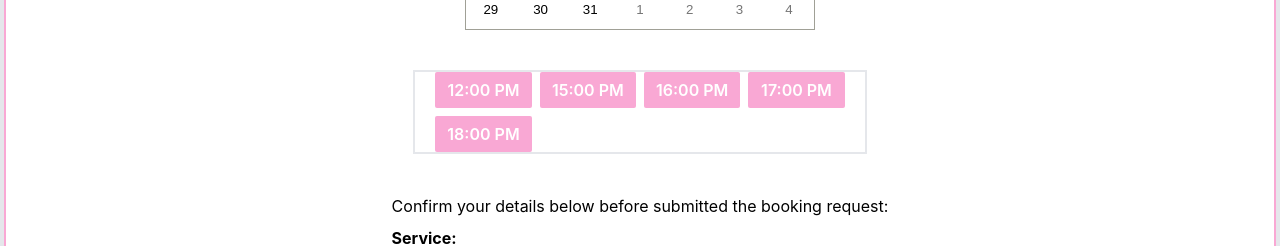
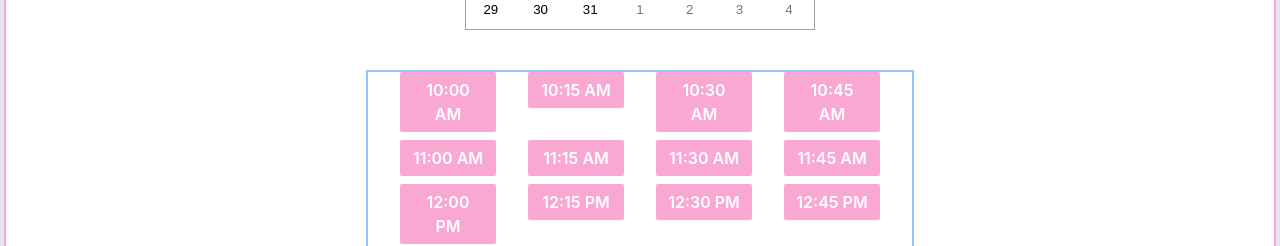
Before and after one commit to ryanpv/beauty-service-app, a React (Create React App) app in the folder client/: page /book-appointment in a window 1280 px wide. Shown: the part 569-815 px from the top of the page. Built offline with nearby package versions, Linux system fonts and the light colour scheme; no server answers.

Commit message:
added tieslot component

```diff
--- a/client/src/components/appointments-list.tsx
+++ b/client/src/components/appointments-list.tsx
@@ -34,7 +34,7 @@ const AppointmentsList:React.FC = () => {
     search: "",
     startDate: currentDate,
     endDate: "",
-    status: 1 // default 1 for "upcoming"
+    status: 2 // default 1 for "upcoming"
   });
 
   useEffect(() => {
--- a/client/src/components/booking-page.tsx
+++ b/client/src/components/booking-page.tsx
@@ -3,8 +3,10 @@ import Calendar from 'react-calendar';
 import 'react-calendar/dist/Calendar.css'; // default styling
 import { useStateContext } from '../contexts/state-contexts';
 import ServiceOptions from '../templates/service-options';
+import dayjs from 'dayjs';
+import TimeSlots  from '../templates/timeslots';
 
-export default function BookingPage() {
+const BookingPage: React.FC = () => {
   const { currentUser, allServices, setAllServices } = useStateContext();
   const newAppointmentState = {
     date: new Date(),
@@ -90,6 +92,7 @@ console.log("current user booking: ", currentUser)
     return formattedDate;
   };
 
+
   return (
     <div className='container flex flex-col border-2 border-solid space-y-10 my-10'>
       <h1 className='text-center font-bold text-2xl'>Book Appointment</h1>
@@ -115,48 +118,9 @@ console.log("current user booking: ", currentUser)
             />
           </div>
 
-          <div className='m-auto px-5 border-2 border-solid border-black- 300 grid grid-cols-4 gap-2'>
-            <div>
-              <button
-                name='time'
-                value="12:00"
-                onClick={ formChangeHandler }
-                className='w-full bg-pink-300 hover:bg-pink-200 px-3 py-1.5 rounded-sm text-center font-semibold text-white focus:ring-2 focus:ring-pink-300 '
-              >12:00 PM</button>
-            </div>
-            <div>
-              <button
-                name='time'
-                value="15:00"
-                onClick={ formChangeHandler }
-                className='w-full bg-pink-300 hover:bg-pink-200 px-3 py-1.5 rounded-sm text-center font-semibold text-white focus:ring-2 focus:ring-pink-300 '
-              >15:00 PM</button>
-            </div>
-            <div>
-              <button
-                name='time'
-                value="16:00"
-                onClick={ formChangeHandler }
-                className='w-full bg-pink-300 hover:bg-pink-200 px-3 py-1.5 rounded-sm text-center font-semibold text-white focus:ring-2 focus:ring-pink-300 '
-              >16:00 PM</button>
-            </div>
-            <div>
-              <button
-                name='time'
-                value="17:00"
-                onClick={ formChangeHandler }
-                className='w-full bg-pink-300 hover:bg-pink-200 px-3 py-1.5 rounded-sm text-center font-semibold text-white focus:ring-2 focus:ring-pink-300 '
-              >17:00 PM</button>
-            </div>
-            <div>
-              <button
-                name='time'
-                value="18:00"
-                onClick={ formChangeHandler }
-                className='w-full bg-pink-300 hover:bg-pink-200 px-3 py-1.5 rounded-sm text-center font-semibold text-white focus:ring-2 focus:ring-pink-300 '
-              >18:00 PM</button>
-            </div>
-          </div>
+          <TimeSlots formChangeHandler={ formChangeHandler } />
+
+
 
           <div className='mx-auto space-y-2'>
             <h1>Confirm your details below before submitted the booking request:</h1>
@@ -181,3 +145,5 @@ console.log("current user booking: ", currentUser)
     </div>
   )
 }
+
+export default BookingPage;
--- a/client/src/components/home-page.tsx
+++ b/client/src/components/home-page.tsx
@@ -1,5 +1,6 @@
 import React from 'react'
 import { useStateContext } from '../contexts/state-contexts';
+import { Link } from 'react-router-dom';
 
 export default function HomePage() {
   const { currentUser } = useStateContext();
@@ -21,12 +22,12 @@ console.log("current cookies: ", document.cookie)
           maximus suscipit. Integer interdum ultrices nisi non rutrum.
         </p>
 
-        <a
-        href='/book-appointment'
+        <Link
+        to='/book-appointment'
         className='bg-pink-300 hover:bg-pink-200 px-3 py-1.5 mx-auto rounded-sm text-center font-semibold text-white focus:ring-2 focus:ring-pink-300 '
         >
           Book Appointment
-        </a>
+        </Link>
       </header>
 
       <div className='flex justify-center'>
--- /dev/null
+++ b/client/src/templates/timeslots.tsx
@@ -0,0 +1,82 @@
+import React from 'react'
+
+type CalendarDates = Date | null;
+
+interface TimeslotProps {
+  formChangeHandler: (event: Date | CalendarDates[] | React.MouseEvent<HTMLButtonElement> | React.ChangeEvent<HTMLInputElement | HTMLSelectElement>) => void
+};
+
+const TimeSlots: React.FC<TimeslotProps> = ({ formChangeHandler }) => {
+  const timeSlots = [
+    { startTime: '10:00', endTime: "10:15", duration: 15 },
+    { startTime: '10:15', endTime: '10:30', duration: 15 },
+    { startTime: '10:30', endTime: '10:45', duration: 15 },
+    { startTime: '10:45', endTime: '11:00', duration: 15 },
+    { startTime: '11:00', endTime: "11:15", duration: 15 },
+    { startTime: '11:15', endTime: '11:30', duration: 15 },
+    { startTime: '11:30', endTime: '11:45', duration: 15 },
+    { startTime: '11:45', endTime: '12:00', duration: 15 },
+    { startTime: '12:00', endTime: "12:15", duration: 15 },
+    { startTime: '12:15', endTime: '12:30', duration: 15 },
+    { startTime: '12:30', endTime: '12:45', duration: 15 },
+    { startTime: '12:45', endTime: '13:00', duration: 15 },
+    { startTime: '13:00', endTime: "13:15", duration: 15 },
+    { startTime: '13:15', endTime: '13:30', duration: 15 },
+    { startTime: '13:30', endTime: '13:45', duration: 15 },
+    { startTime: '13:45', endTime: '14:00', duration: 15 },
+    { startTime: '14:00', endTime: "14:15", duration: 15 },
+    { startTime: '14:15', endTime: '14:30', duration: 15 },
+    { startTime: '14:30', endTime: '14:45', duration: 15 },
+    { startTime: '14:45', endTime: '15:00', duration: 15 },
+    { startTime: '15:00', endTime: "15:15", duration: 15 },
+    { startTime: '15:15', endTime: '15:30', duration: 15 },
+    { startTime: '15:30', endTime: '15:45', duration: 15 },
+    { startTime: '15:45', endTime: '16:00', duration: 15 },
+    { startTime: '16:00', endTime: "16:15", duration: 15 },
+    { startTime: '16:15', endTime: '16:30', duration: 15 },
+    { startTime: '16:30', endTime: '16:45', duration: 15 },
+    { startTime: '16:45', endTime: '17:00', duration: 15 },
+    { startTime: '17:00', endTime: "17:15", duration: 15 },
+    { startTime: '17:15', endTime: '17:30', duration: 15 },
+    { startTime: '17:30', endTime: '17:45', duration: 15 },
+    { startTime: '17:45', endTime: '17:00', duration: 15 },
+    { startTime: '18:00', endTime: "18:15", duration: 15 },
+    { startTime: '18:15', endTime: '18:30', duration: 15 },
+    { startTime: '18:30', endTime: '18:45', duration: 15 },
+    { startTime: '18:45', endTime: '19:00', duration: 15 },
+    { startTime: '19:00', endTime: "19:15", duration: 15 },
+    { startTime: '19:15', endTime: '19:30', duration: 15 },
+    { startTime: '19:30', endTime: '19:45', duration: 15 },
+  ];
+
+  const convertTime = (time: string): string => {
+    const [hours, minutes] = time.split(":");
+    const parseHour = parseInt(hours, 10);
+    const period = parseHour >= 12 ? "PM" : "AM";
+    const hours12 = parseHour % 12 || 12;
+
+    return `${ hours12 }:${ minutes } ${ period }`
+  }
+
+  const times = () => {
+    return timeSlots.map((times) =>
+      (
+        <div>
+          <button
+          name='time'
+          value={ times.startTime }
+          onClick={ formChangeHandler }
+          className='w-24 sm:mx-3 bg-pink-300 hover:bg-pink-200 px-3 py-1.5 rounded-sm text-center font-semibold text-white focus:ring focus:ring-pink-500 focus:bg-pink-400'
+        >{ convertTime(times.startTime) }</button>
+      </div>
+      ));
+  };
+
+  return (
+    <div className='m-auto px-5 border-2 border-solid border-blue-300 grid grid-cols-3 sm:grid-cols-4 gap-2'>
+      { times() }
+    </div>
+  )
+};
+
+export default TimeSlots;
```
Also changed, not shown: 2 other files (tests, documents, lock files or other folders).
